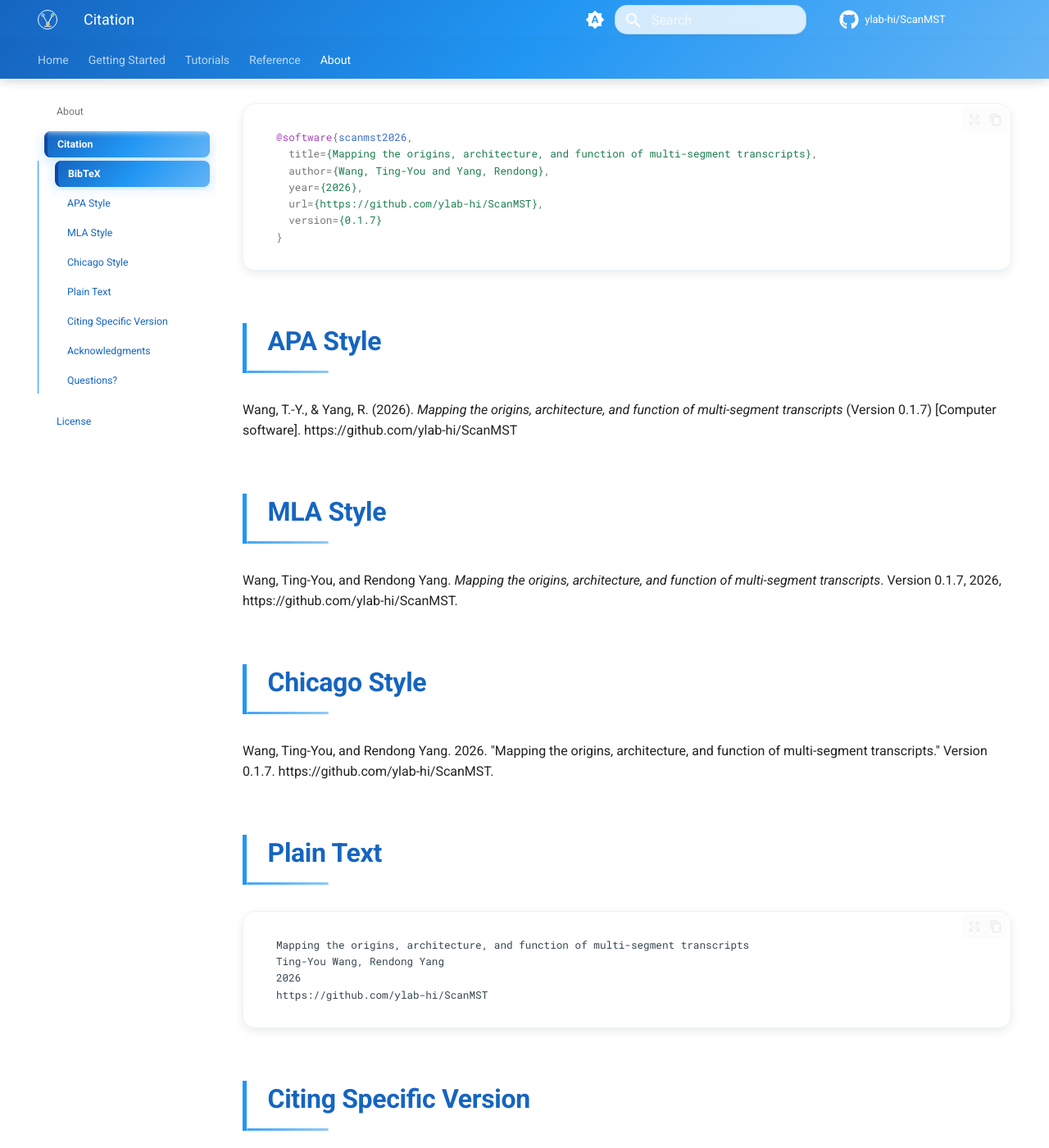
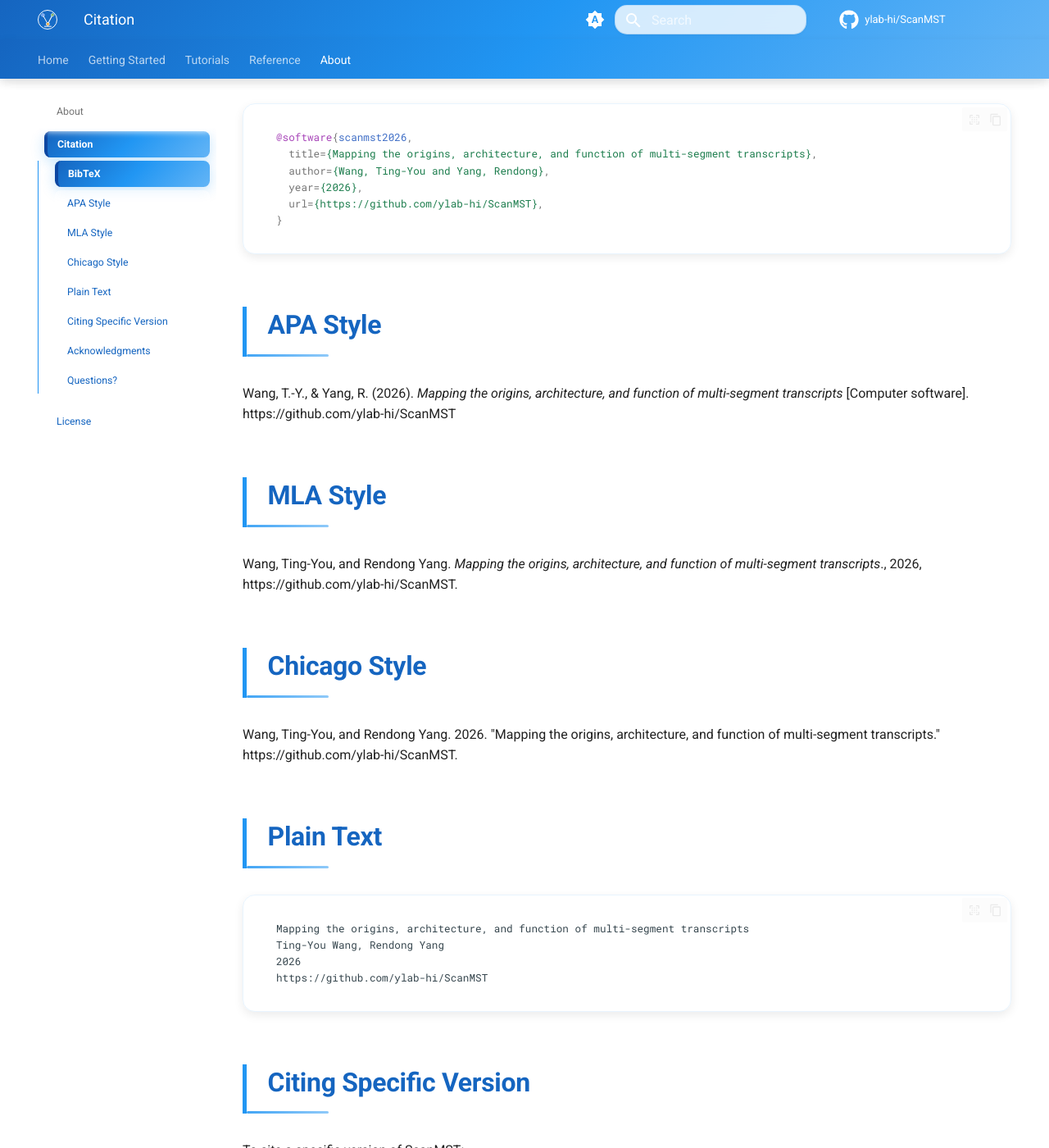
Before and after one commit to ylab-hi/ScanMST, an MkDocs documentation site: the page built from docs/about/citation.md, in a window 1280 px wide and 1400 px high, scrolled down 421 px. Shown: the whole window at 82% size. Built offline with MkDocs 1.6.1 and Material for MkDocs 9.7.7, drawn with Linux system fonts in a browser that asks for light colours; comment, search, counter and statistics services are not loaded; some of the changed text lies outside the part shown.

Commit message:
correct citation

````diff
--- a/docs/about/citation.md
+++ b/docs/about/citation.md
@@ -12,21 +12,20 @@ If you use ScanMST in your research, please cite:
   author={Wang, Ting-You and Yang, Rendong},
   year={2026},
   url={https://github.com/ylab-hi/ScanMST},
-  version={0.1.7}
 }
 ```
 
 ## APA Style
 
-Wang, T.-Y., & Yang, R. (2026). *Mapping the origins, architecture, and function of multi-segment transcripts* (Version 0.1.7) [Computer software]. https://github.com/ylab-hi/ScanMST
+Wang, T.-Y., & Yang, R. (2026). *Mapping the origins, architecture, and function of multi-segment transcripts* [Computer software]. https://github.com/ylab-hi/ScanMST
 
 ## MLA Style
 
-Wang, Ting-You, and Rendong Yang. *Mapping the origins, architecture, and function of multi-segment transcripts*. Version 0.1.7, 2026, https://github.com/ylab-hi/ScanMST.
+Wang, Ting-You, and Rendong Yang. *Mapping the origins, architecture, and function of multi-segment transcripts*., 2026, https://github.com/ylab-hi/ScanMST.
 
 ## Chicago Style
 
-Wang, Ting-You, and Rendong Yang. 2026. "Mapping the origins, architecture, and function of multi-segment transcripts." Version 0.1.7. https://github.com/ylab-hi/ScanMST.
+Wang, Ting-You, and Rendong Yang. 2026. "Mapping the origins, architecture, and function of multi-segment transcripts." https://github.com/ylab-hi/ScanMST.
 
 ## Plain Text
 
@@ -44,10 +43,9 @@ To cite a specific version of ScanMST:
 ```bibtex
 @software{scanmst2025,
   title={Mapping the origins, architecture, and function of multi-segment transcripts},
-  author={Wang, Ting-You and Yang, Rendong},
+  author={Wang, Ting-You, Li, Yangyang, Liu, Qi and Yang, Rendong},
   year={2026},
   url={https://github.com/ylab-hi/ScanMST},
-  version={0.1.7},
   doi={XX.XXXX/zenodo.XXXXXXX}  # Replace with actual DOI when available
 }
 ```
````
Also changed, not shown: docs/index.md (+3 -3 lines).
